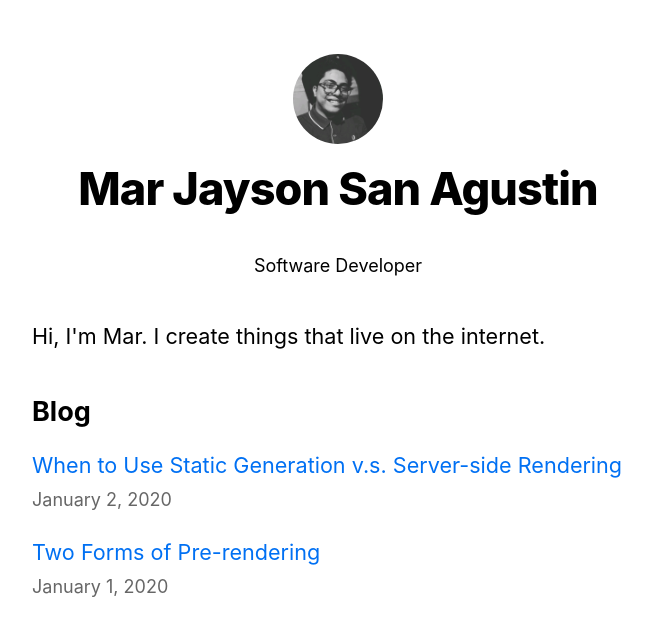
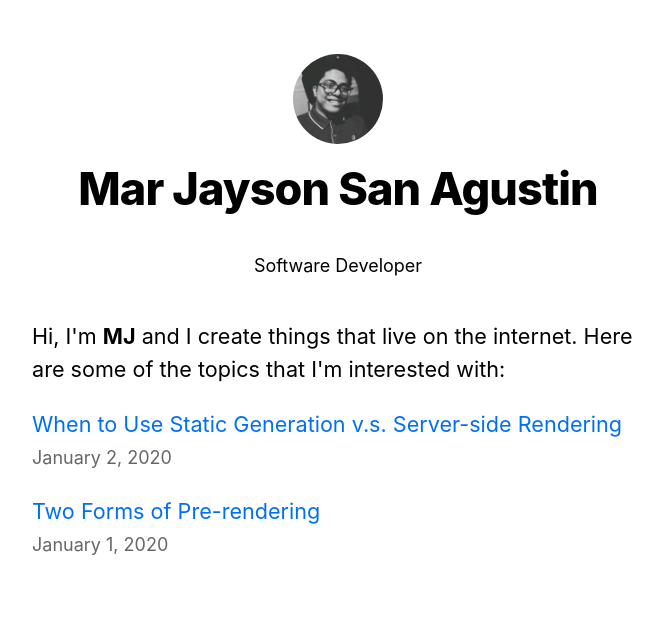
Before and after one commit to MarJaysonSanAgustin/nextjs-blog, a Next.js app: page / in a window 1280 px wide. Shown: the top 636 px of the page, without its empty margins (302-965 px from the left). Built offline with nearby package versions, Linux system fonts and the light colour scheme.

Commit message:
refactor: update about section

```diff
--- a/pages/index.js
+++ b/pages/index.js
@@ -21,10 +21,9 @@ export default function Home({ allPostsData }) {
         <title>{siteTitle}</title>
       </Head>
       <section className={utilStyles.headingMd}>
-        <p>Hi, I'm Mar. I create things that live on the internet.</p>
+        <p>Hi, I'm <strong>MJ</strong> and I create things that live on the internet. Here are some of the topics that I'm interested with:</p>
       </section>
       <section className={`${utilStyles.headingMd} ${utilStyles.padding1px}`}>
-        <h2 className={utilStyles.headingLg}>Blog</h2>
         <ul className={utilStyles.list}>
           {allPostsData.map(({ id, date, title }) => (
             <li className={utilStyles.listItem} key={id}>
```
